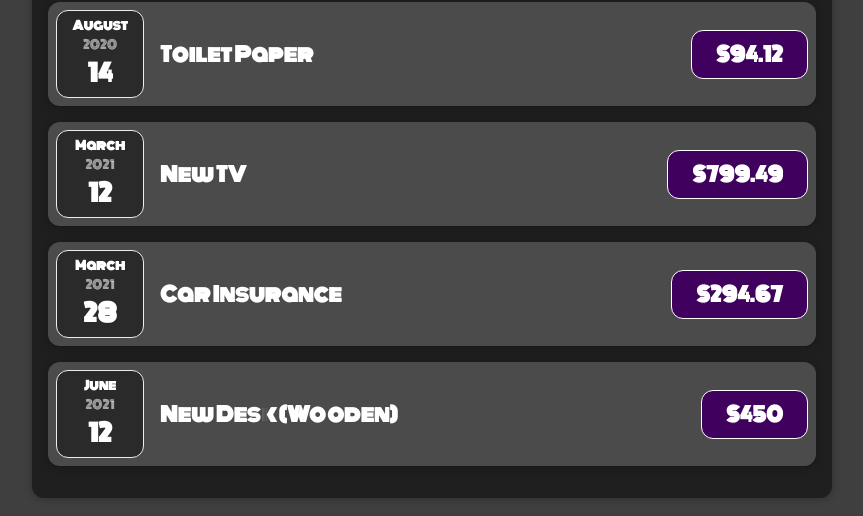
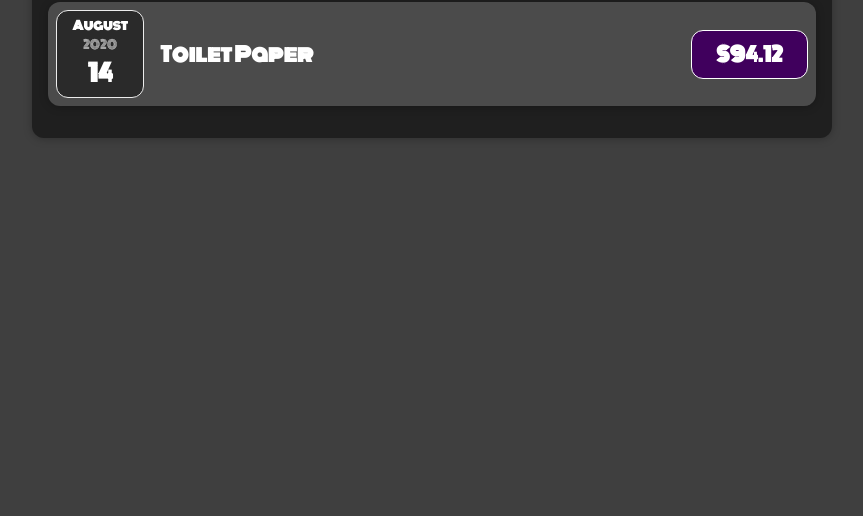
Before and after one commit to colefortner/react-maximillian-course, a React (Create React App) app: page / in a window 1280 px wide. Shown: the part 360-876 px from the top of the page, without its empty margins (208-1071 px from the left). After the commit the page ends 800 px from the top, so only its background shows below. Built offline with nearby package versions, Linux system fonts and the light colour scheme.

Commit message:
Make list dynamic and wire up year filter

```diff
--- a/src/App.js
+++ b/src/App.js
@@ -1,9 +1,8 @@
-import React from "react";
+import React, { useState } from "react";
 import Expenses from "./components/Expenses/Expenses";
 import NewExpense from "./components/NewExpense/NewExpense";
 
-function App() {
-  const expenses = [
+const DUMMY_EXPENSES = [
   {
     id: "e1",
     title: "Toilet Paper",
@@ -30,10 +29,16 @@ function App() {
   },
 ];
 
+function App() {
+  const [expenses, setExpenses] = useState(DUMMY_EXPENSES);
+
   const addExpenseHandler = (expense) => {
-    console.log("In App.js");
-    console.log(expense);
-    console.log(expenses);
+    setExpenses((prevExpenses) => {
+      return [expense, ...prevExpenses];
+    });
+    // console.log("In App.js");
+    // console.log(expense);
+    // console.log(expenses);
   };
 
   return (
--- a/src/components/Expenses/Expenses.js
+++ b/src/components/Expenses/Expenses.js
@@ -5,12 +5,15 @@ import ExpensesFilter from "./ExpensesFilter";
 import Card from "../UI/Card";
 
 function Expenses(props) {
-  const expenses = props.data;
   const [filteredYear, setFilteredYear] = useState("2020");
 
   const filterChangeHandler = (selectedYear) => {
     setFilteredYear(selectedYear);
   };
+
+  const filteredExpenses = props.data.filter((expense) => {
+    return expense.date.getFullYear().toString() === filteredYear;
+  });
 
   return (
     <div>
@@ -19,27 +22,14 @@ function Expenses(props) {
           selected={filteredYear}
           onChangeFilter={filterChangeHandler}
         />
-
-        <ExpenseItem
-          title={expenses[0].title}
-          amount={expenses[0].amount}
-          date={expenses[0].date}
-        />
-        <ExpenseItem
-          title={expenses[1].title}
-          amount={expenses[1].amount}
-          date={expenses[1].date}
-        />
-        <ExpenseItem
-          title={expenses[2].title}
-          amount={expenses[2].amount}
-          date={expenses[2].date}
-        />
-        <ExpenseItem
-          title={expenses[3].title}
-          amount={expenses[3].amount}
-          date={expenses[3].date}
-        />
+        {filteredExpenses.map((expense) => (
+          <ExpenseItem
+            key={expense.id}
+            title={expense.title}
+            amount={expense.amount}
+            date={expense.date}
+          />
+        ))}
       </Card>
     </div>
   );
```
Lines whose indentation alone changed are shown as unchanged.
